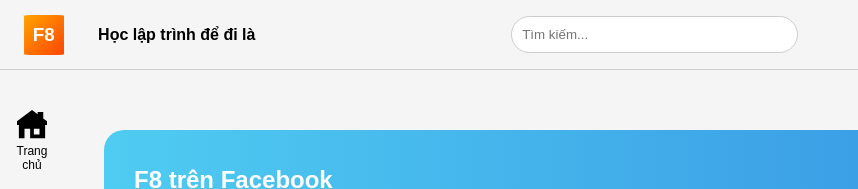
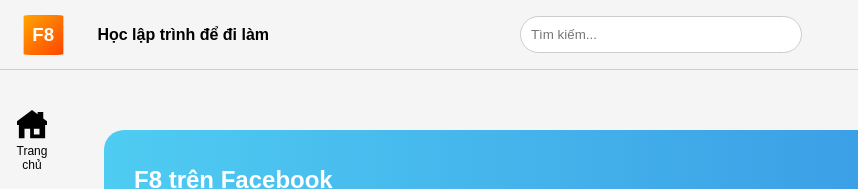
Before and after one commit to NGUYENTHANHDATHH/BTL_TKWeb, a plain HTML site: page main.html in a window 1280 px wide. Shown: the top 189 px of the page, 0-858 px from the left. Drawn offline with Linux system fonts and the light colour scheme.

```diff
--- a/main.html
+++ b/main.html
@@ -13,7 +13,7 @@
         <header>
             <div class="logo">
                 <img src="./pictures/f8-logo.svg" alt="Logo" class="logo">
-                <p><strong>Học lập trình để đi là</strong></p>
+                <p><strong>Học lập trình để đi làm</strong></p>
             </div>
             <div class="search">
                 <input type="text" placeholder="Tìm kiếm...">
```
